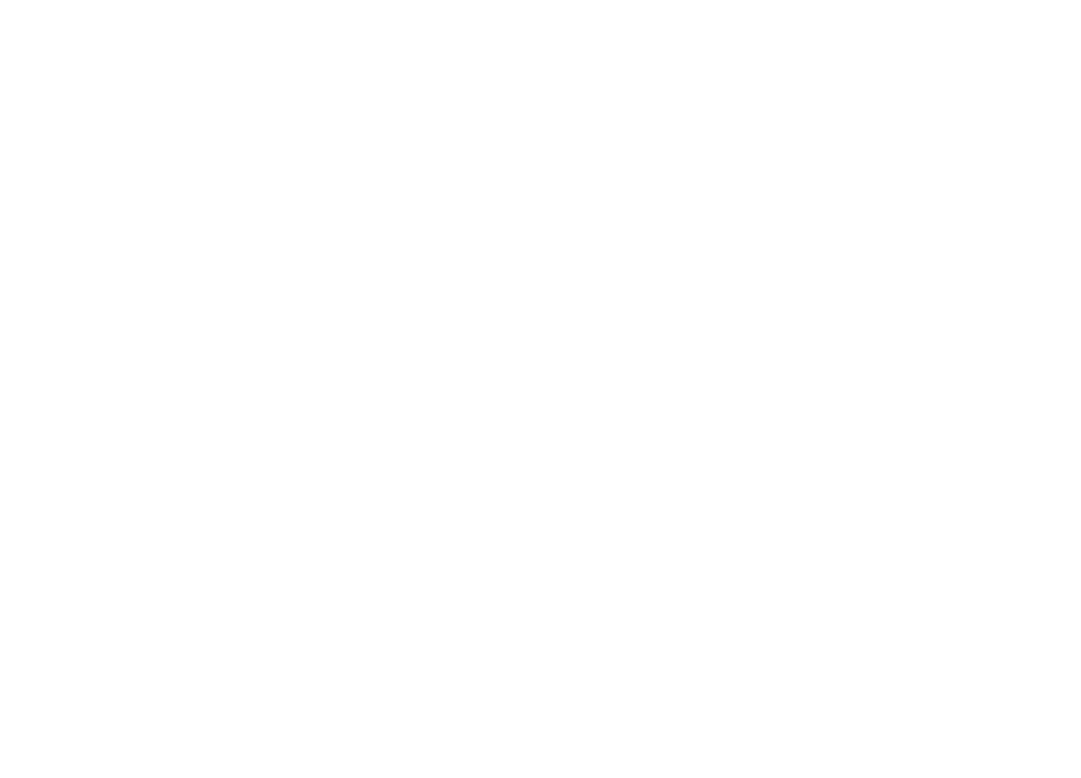
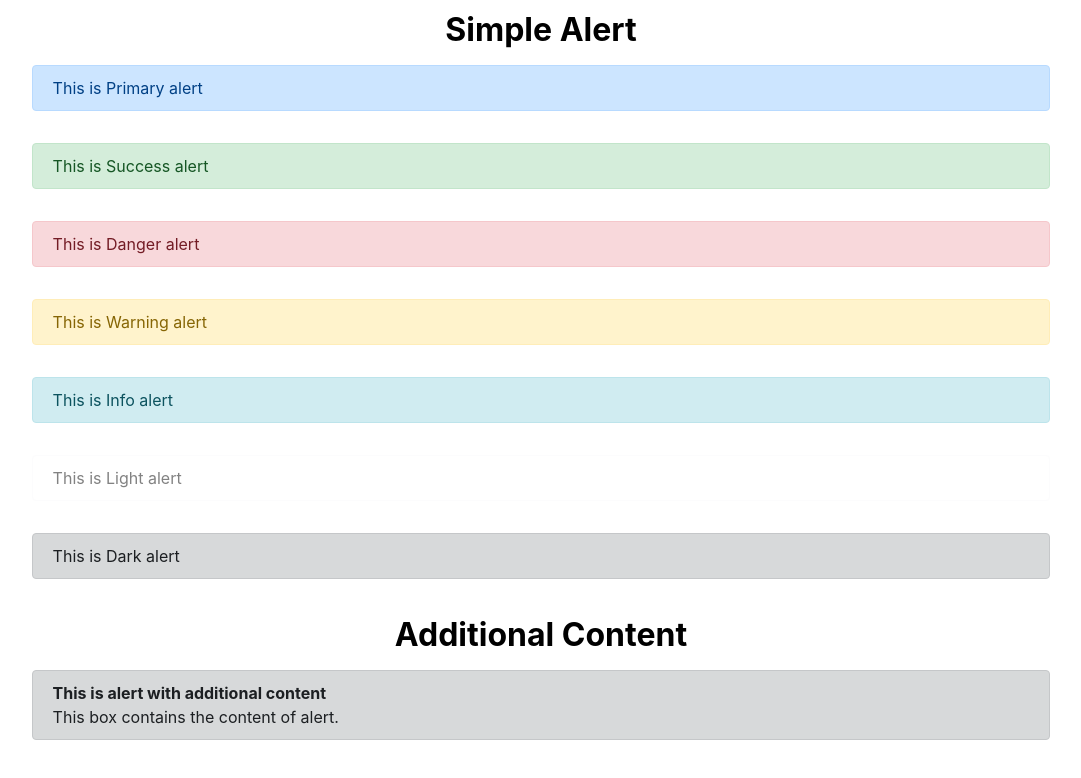
Before and after one commit to itsritiksingh/reactTemplates, a React (Create React App) app: page /alert in a window 1280 px wide. Shown: the top 778 px of the page, without its empty margins (99-1180 px from the left). Built offline with nearby package versions, Linux system fonts and the light colour scheme; the HTML template or start-up script is replaced by a standard one.

Commit message:
alert without dismis

```diff
--- a/src/App.js
+++ b/src/App.js
@@ -1,29 +1,63 @@
-import React from 'react';
-import {BrowserRouter as Router,Route,Link} from 'react-router-dom';
-import {NavBar} from './components/NavBar/NavBar'
-import {Button} from './components/Button/Button'
-import {GridComponent} from './components/grid/GridComponent'
-import {Cards} from './components/cards/Cards';
-import {forms} from './components/forms/forms';
+import React from "react";
+import { BrowserRouter as Router, Route, Link } from "react-router-dom";
+import { NavBar } from "./components/NavBar/NavBar";
+import { Button } from "./components/Button/Button";
+import { GridComponent } from "./components/grid/GridComponent";
+import { Cards } from "./components/cards/Cards";
+import { forms } from "./components/forms/forms";
+import { Alert } from "./components/alert/Alert";
+
 function App() {
   return (
     <Router>
-      <Route path="/" exact render={()=>{
-       return <ul>
-          <li><Link to="/navbar" style={{color: 'black'}} >Navbar</Link></li>
-          <li><Link to="/button" style={{color: 'black'}} >Button</Link></li>
-          <li><Link to="/grid" style={{color: 'black'}} >Grid</Link></li>
-          <li><Link to="/card" style={{color: 'black'}}>Card</Link></li>
-          <li><Link to="/forms" style={{color: 'black'}}>forms</Link></li>
-        </ul>
-      }}/>
+      <Route
+        path="/"
+        exact
+        render={() => {
+          return (
+            <ul>
+              <li>
+                <Link to="/navbar" style={{ color: "black" }}>
+                  Navbar
+                </Link>
+              </li>
+              <li>
+                <Link to="/button" style={{ color: "black" }}>
+                  Button
+                </Link>
+              </li>
+              <li>
+                <Link to="/grid" style={{ color: "black" }}>
+                  Grid
+                </Link>
+              </li>
+              <li>
+                <Link to="/card" style={{ color: "black" }}>
+                  Card
+                </Link>
+              </li>
+              <li>
+                <Link to="/forms" style={{ color: "black" }}>
+                  forms
+                </Link>
+              </li>
+              <li>
+                <Link to='/alert' style={{color: "black"}}>
+                  Alert
+                </Link>
+              </li>
+            </ul>
+          );
+        }}
+      />
       <Route path="/navbar" exact component={NavBar} />
       <Route path="/button" exact component={Button} />
       <Route path="/grid" exact component={GridComponent} />
       <Route path="/card" exact component={Cards} />
       <Route path="/forms" exact component={forms} />
+      <Route path="/alert" exact component={Alert} />
     </Router>
   );
 }
 
-export default App
+export default App;
--- /dev/null
+++ b/src/components/alert/Alert.jsx
@@ -0,0 +1,59 @@
+import React from "react";
+import { AlertComponent } from "../layouts/AlertComponent/AlertComponent";
+
+export function Alert() {
+  return (
+    <>
+      <div className="main">
+        <div className="container">
+          <h1>Simple Alert</h1>
+          <AlertComponent color="alert-primary">
+            <div>
+              <p>This is Primary alert</p>
+            </div>
+          </AlertComponent>
+          <AlertComponent color="alert-success">
+            <div>
+              <p>This is Success alert</p>
+            </div>
+          </AlertComponent>
+          <AlertComponent color="alert-danger">
+            <div>
+              <p>This is Danger alert</p>
+            </div>
+          </AlertComponent>
+          <AlertComponent color="alert-warning">
+            <div>
+              <p>This is Warning alert</p>
+            </div>
+          </AlertComponent>
+          <AlertComponent color="alert-info">
+            <div>
+              <p>This is Info alert</p>
+            </div>
+          </AlertComponent>
+          <AlertComponent color="alert-light">
+            <div>
+              <p>This is Light alert</p>
+            </div>
+          </AlertComponent>
+          <AlertComponent color="alert-dark">
+            <div>
+              <p>This is Dark alert</p>
+            </div>
+          </AlertComponent>
+        </div>
+
+        <div className="container">
+          <h1>Additional Content</h1>
+          <AlertComponent color="alert-dark">
+            <div>
+              <h4>This is alert with additional content</h4>
+              <p>This box contains the content of alert.</p>
+            </div>
+          </AlertComponent>
+        </div>
+      </div>
+    </>
+  );
+}
--- a/src/components/forms/forms.jsx
+++ b/src/components/forms/forms.jsx
@@ -5,7 +5,7 @@
     return (
         <form>
             <Input type="password"  options={{'placeholder':"password",'name':'ritik singh',required: true}}/>
-            <Input type="text"  options={{placeholder:"Name",'name':'ritik singh',maxLength:8,required: true}}/>
+            <Input type="text"  options={{'placeholder':"Name",'name':'ritik singh',maxLength:8,required: true}}/>
             <Input type="submit" options={{'value':'Submit'}}/>
         </form>
     )
--- /dev/null
+++ b/src/components/layouts/AlertComponent/AlertComponent.css
@@ -0,0 +1,52 @@
+.alert{
+    width: 90%;
+    margin: 16px auto;
+    padding: 10px 20px;
+    color: rgb(0, 64, 133);
+    font-weight: 400;
+    line-height: 24px;
+    text-align: left;
+    background-color: rgb(204, 229, 255);
+    border-width: 1px;
+    border-radius: 4px;
+    border-color: rgb(184, 218, 255);
+    border-style: solid;
+}
+
+.alert-primary{
+    color: rgb(0, 64, 133);
+    background-color: rgb(204, 229, 255);
+    border-color: rgb(184, 218, 255);
+}
+.alert-danger{
+    color: rgb(115, 28, 37);
+    background-color: rgb(248, 216, 219);
+    border-color: rgb(245, 199, 203);
+}
+.alert-info{
+    color: rgb(12, 83, 95);
+    background-color: rgb(208, 236, 241);
+    border-color: rgb(189, 228, 235);
+}
+.alert-success{
+    color: rgb(21, 86, 36);
+    background-color: rgb(212, 237, 218);
+    border-color: rgb(194, 229, 202);
+}
+.alert-warning{
+    color: rgb(134, 101, 4);
+    background-color: rgb(255, 243, 204);
+    border-color: rgb(255, 237, 184)
+    ;
+}
+.alert-light{
+    color: rgb(130, 130, 130);
+    background-color: rgb(255, 255, 255);
+    border-color: rgb(252, 252, 253)
+    ;
+}
+.alert-dark{
+    color: rgb(28, 31, 34);
+    background-color: rgb(215, 217, 218);
+    border-color: rgb(197, 199, 201);
+}
--- /dev/null
+++ b/src/components/layouts/AlertComponent/AlertComponent.jsx
@@ -0,0 +1,10 @@
+import React from 'react'
+import './AlertComponent.css'
+
+export function AlertComponent({color,children}) {
+    return (
+        <>
+            <div className={`alert ${color}`}>{children}</div>
+        </>
+    )
+}
--- a/src/components/layouts/Inputs/Input.jsx
+++ b/src/components/layouts/Inputs/Input.jsx
@@ -1,9 +1,30 @@
-import React from 'react'
-// import propTypes from './prop'
-import './Input.css';
-export const Input = ({type,placeholder,options}) => {
-    return (
-        <input type={type} placeholder={placeholder} {...options} />
+import React from "react";
+import propTypes from "prop-types";
 
-    )
-}
+import "./Input.css";
+
+export const Input = ({ type, placeholder, options }) => {
+    return <input type={type} placeholder={placeholder} {...options} />;
+};
+
+Input.propTypes = {
+  type: propTypes.oneOf([
+    "text",
+    "password",
+    "submit",
+    "reset",
+    "radio",
+    "checkbox",
+    "button",
+    "file",
+    "image",
+    "color",
+    "date",
+    "datetime-local",
+    "email",
+    "number",
+    "url",
+    "search",
+    "tel"
+  ]).isRequired
+};
--- a/src/index.css
+++ b/src/index.css
@@ -1,3 +1,8 @@
+*{
+  margin: 0;
+  padding: 0;
+  box-sizing: border-box;
+}
 body {
   margin: 0;
   font-family: -apple-system, BlinkMacSystemFont, 'Segoe UI', 'Roboto', 'Oxygen',
```
Also changed, not shown: src/components/layouts/InputComponent/InputComponent.jsx (deleted, +0 -72 lines), src/components/layouts/InputComponent/InputComponent.css (deleted).
